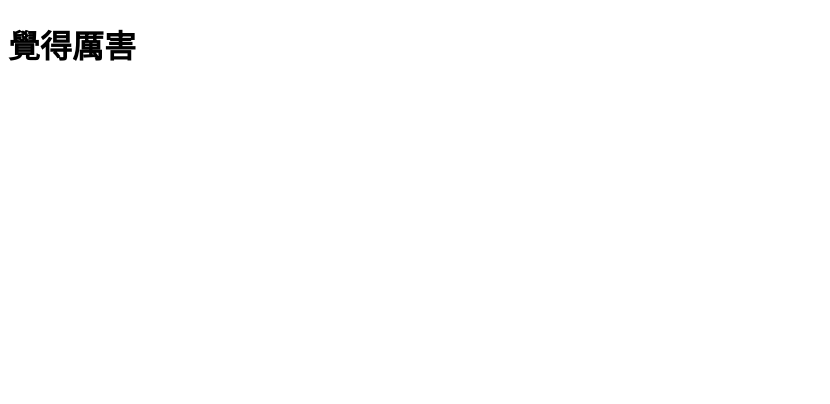
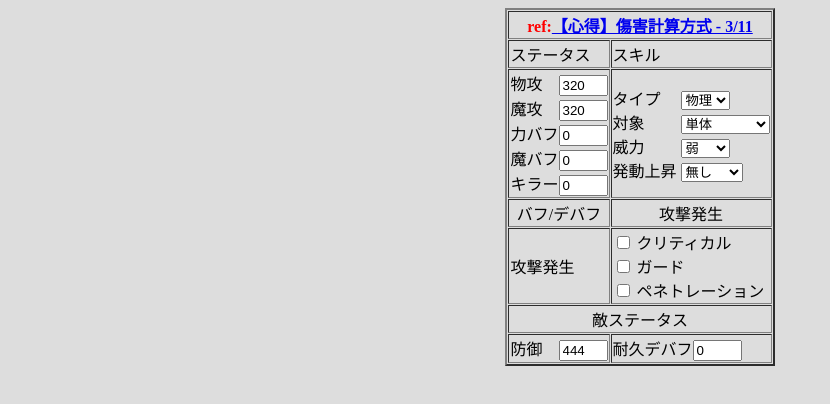
Before and after one commit to icearea/danmemo_damage, a plain HTML site: page index.html in a window 1280 px wide. Shown: the whole page, without its empty margins (0-830 px from the left). Drawn offline with Linux system fonts and the light colour scheme.

Commit message:
update index.html

```diff
--- a/index.html
+++ b/index.html
@@ -1,10 +1,88 @@
-<!DOCTYPE html>
 <html>
-  <head>
-    <meta charset="utf-8">
-    <title>你好，GitHub</title>
-  </head>
-  <body>
-    <h1>覺得厲害</h1>
-  </body>
+<head>
+<title>ダンメモ ダメージ計算ツール</title>
+<meta HTTP-EQUIV="Content-Type" CONTENT="text/html; charset=utf-8" />
+<!-- <link rel="icon" href="XG_icon.png" type="image/ico"/> -->
+</head>
+<body bgcolor=dddddd>
+<script>
+
+</script>
+<center>
+<form name=calcutor>
+<table cellspacing=1 border=2>
+<tbody>
+<tr><td colspan=2><center><font color=red><b>
+ref:<a href=https://forum.gamer.com.tw/Co.php?bsn=31981&sn=21899 target=_blank>【心得】傷害計算方式 - 3/11 </a><br>
+</b></font></center></td></tr>
+<tr>
+<td>ステータス</td> <td>スキル</td>
+</tr>
+<tr>
+<td>
+<label for="damage_p">物攻　</label><input id=damage_p name=damage_p value=320 size=3><br>
+魔攻　<input name=damage_m value=320 size=3><br>
+力バフ<input name=buff_p value=0 size=3><br>
+魔バフ<input name=buff_m value=0 size=3><br>
+キラー<input name=killer value=0 size=3><br>
+</td>
+<td>
+タイプ
+<select name=type <!--onchange="myFunction()"-->>
+	<option value=1 selected>物理
+	<option value=2>魔法
+</select><br>
+対象
+<select name=target <!--onchange="myFunction()"-->>
+	<option value=1 selected>単体
+	<option value=2>全体
+	<option value=3>カウンター
+</select><br>
+威力
+<select name=power <!--onchange="myFunction()"-->>
+	<option value=1 selected>弱
+	<option value=2>中
+	<option value=3>強
+	<option value=4>超
+	<option value=5>超強
+</select><br>
+発動上昇
+<select name=powerup <!--onchange="myFunction()"-->>
+	<option value=1 selected>無し
+	<option value=2>上昇
+	<option value=3>大上昇
+</select><br>
+</td>
+</tr>
+
+<tr>
+<td><center>バフ/デバフ</center></td>
+<td><center>攻撃発生</center></td>
+</tr>
+
+<tr>
+
+<td>攻撃発生</td>
+<td>
+<input type="checkbox" id="crit" name="crit" value="true">
+<label for="crit">クリティカル</label><br>
+<input type="checkbox" id="guard" name="guard" value="true">
+<label for="guard">ガード</label><br>
+<input type="checkbox" id="pene" name="pene" value="true">
+<label for="pene">ペネトレーション</label><br>
+</td>
+</tr>
+
+<tr>
+<td colspan=2><center>敵ステータス</center></td>
+</tr>
+<tr>
+<td>防御　<input name=e_def value=444 size=3></td>
+<td>耐久デバフ<input name=e_def value=0 size=3></td>
+</tr>
+
+
+</tbody>
+</table>
+</body>
 </html>
```
